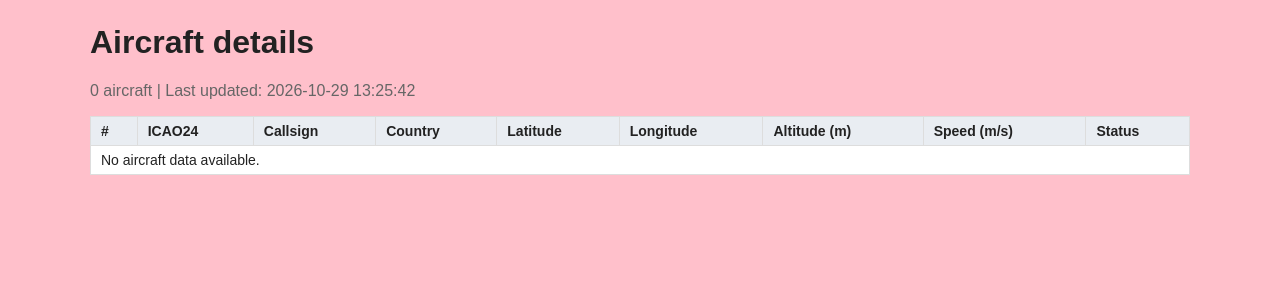
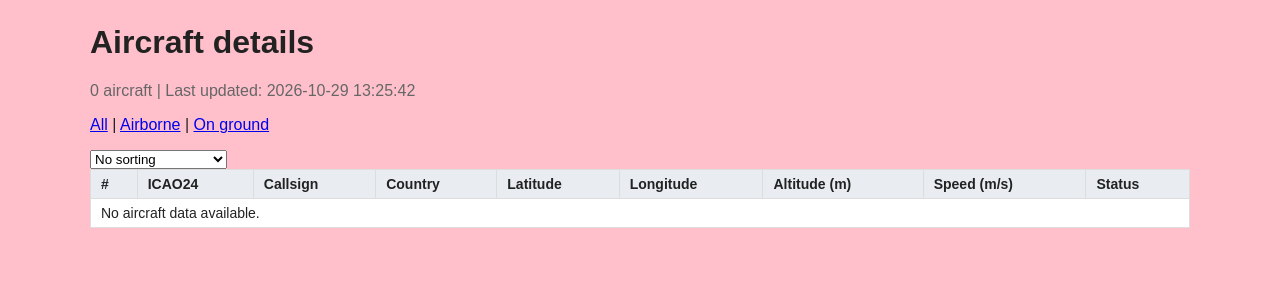
Before and after one commit to MohammedArrada/airspace_dashboard, a Flask app: page /aircraft?status=airborne in a window 1280 px wide. Shown: the part 54-354 px from the top of the page. Run offline with Flask 3, Linux system fonts and the light colour scheme.

Commit message:
Adding some filters (status and sort)

```diff
--- a/app.py
+++ b/app.py
@@ -2,8 +2,7 @@
 from concurrent.futures import ThreadPoolExecutor
 from datetime import datetime, timezone
 from time import perf_counter
-
-from flask import Flask, redirect, render_template, url_for
+from flask import Flask, redirect, render_template, url_for ,request
 
 from services.cache_service import load_sample
 from services.aircraft_service import fetch_aircraft
@@ -13,7 +12,7 @@
     normalize_aircraft, normalize_weather,
     count_airborne_aircraft, count_ground_aircraft,
     find_fastest_aircraft, find_highest_aircraft,
-    find_aircraft_missing_positions, classify_weather_risk,
+    find_aircraft_missing_positions, classify_weather_risk, filter_aircraft
 )
 
 app = Flask(__name__)
@@ -124,10 +123,28 @@
     return render_template("dashboard.html", **DATA)
 
 
+# @app.route("/aircraft")
+# def aircraft_page():
+#     ensure_data()
+#     return render_template("aircraft.html", **DATA)
+
 @app.route("/aircraft")
 def aircraft_page():
     ensure_data()
-    return render_template("aircraft.html", **DATA)
+
+    status = request.args.get("status", "all")
+    sort = request.args.get("sort", "")
+
+    filtered = filter_aircraft(DATA["aircraft"], status, sort)
+
+    context = {
+        **DATA,
+        "aircraft": filtered,
+        "total_count": len(DATA["aircraft"]),
+        "status": status,
+        "sort": sort,
+    }
+    return render_template("aircraft.html", **context)
 
 
 @app.route("/weather")
--- a/services/data_processing.py
+++ b/services/data_processing.py
@@ -79,8 +79,6 @@
     ]
 
 
-
-
 '''
 VFR	Visual Flight Rules	--- Clear weather
 MVFR	Marginal VFR  ----	Fair weather
@@ -104,3 +102,45 @@
             risk = "unknown"
         results.append({"airport": obs.get("airport"), "risk": risk})
     return results
+
+
+
+# filtering functions (i did just airborne, ground)
+def filter_aircraft(aircraft, status="all", sort=""):
+    result = list(aircraft)
+
+    #alphabetical sort by icao24
+    result.sort(key=lambda a: a["icao24"] or "")
+
+    if status == "airborne":
+        result = [a for a in result if a["on_ground"] is False]
+    elif status == "ground":
+        result = [a for a in result if a["on_ground"] is True]
+    elif status == "missing":
+        result = [a for a in result if has_missing_information(a)]
+
+    if sort == "altitude":
+        result = sort_aircraft(result, "altitude_meters")
+    elif sort == "speed":
+        result = sort_aircraft(result, "velocity_mps")
+
+    return result
+
+
+
+# /aircraft?status=airborne
+# /aircraft?status=ground
+# /aircraft?status=missing
+# /aircraft?sort=altitude
+# /aircraft?sort=speed
+# /aircraft?search=TEST
+
+def has_missing_information(a):
+    fields = ["callsign", "longitude", "latitude", "altitude_meters", "velocity_mps"]
+    return any(a[field] is None for field in fields)
+
+def sort_aircraft(aircraft, key):
+    with_value = [a for a in aircraft if a[key] is not None]
+    without_value = [a for a in aircraft if a[key] is None]
+    with_value.sort(key=lambda a: a[key], reverse=True)
+    return with_value + without_value
--- a/static/styles.css
+++ b/static/styles.css
@@ -15,6 +15,9 @@
 .risk-low { border-left: 6px solid #22c55e; }
 .risk-moderate { border-left: 6px solid #f59e0b; }
 .risk-high { border-left: 6px solid #ef4444; }
+
+
+/* for the status of the data source */
 .status-live { color: #15803d; font-weight: bold; }
 .status-saved-sample { color: #b45309; font-weight: bold; }
 .status-failed { color: #b91c1c; font-weight: bold; }
--- a/templates/aircraft.html
+++ b/templates/aircraft.html
@@ -6,7 +6,27 @@
 <h1>Aircraft details</h1>
 <p class="meta">{{ aircraft|length }} aircraft | Last updated: {{ last_updated }}</p>
 
+
+
+<p class="filters">
+    <a href="{{ url_for('aircraft_page') }}">All</a> |
+    <a href="{{ url_for('aircraft_page', status='airborne') }}">Airborne</a> |
+    <a href="{{ url_for('aircraft_page', status='ground') }}">On ground</a>
+</p>
+
+
+<form method="get" action="{{ url_for('aircraft_page') }}">
+    <select name="sort" onchange="this.form.submit()">
+        <option value="" {% if sort == "" %}selected{% endif %}>No sorting</option>
+        <option value="altitude" {% if sort == "altitude" %}selected{% endif %}>Altitude</option>
+        <option value="speed" {% if sort == "speed" %}selected{% endif %}>Speed</option>
+        <option value="missing" {% if status == "missing" %}selected{% endif %}>Missing information</option>
+    </select>
+</form>
+
+
 <table>
+
     <tr>
         <th>#</th><th>ICAO24</th><th>Callsign</th><th>Country</th>
         <th>Latitude</th><th>Longitude</th><th>Altitude (m)</th><th>Speed (m/s)</th><th>Status</th>
--- a/test_fetch.py
+++ b/test_fetch.py
@@ -2,6 +2,7 @@
 from services.aircraft_service import fetch_aircraft
 from services.weather_service import fetch_weather
 from services.alert_service import fetch_alerts
+
 
 for name, func in [("aircraft", fetch_aircraft), ("weather", fetch_weather), ("alerts", fetch_alerts)]:
     data = func()
```
